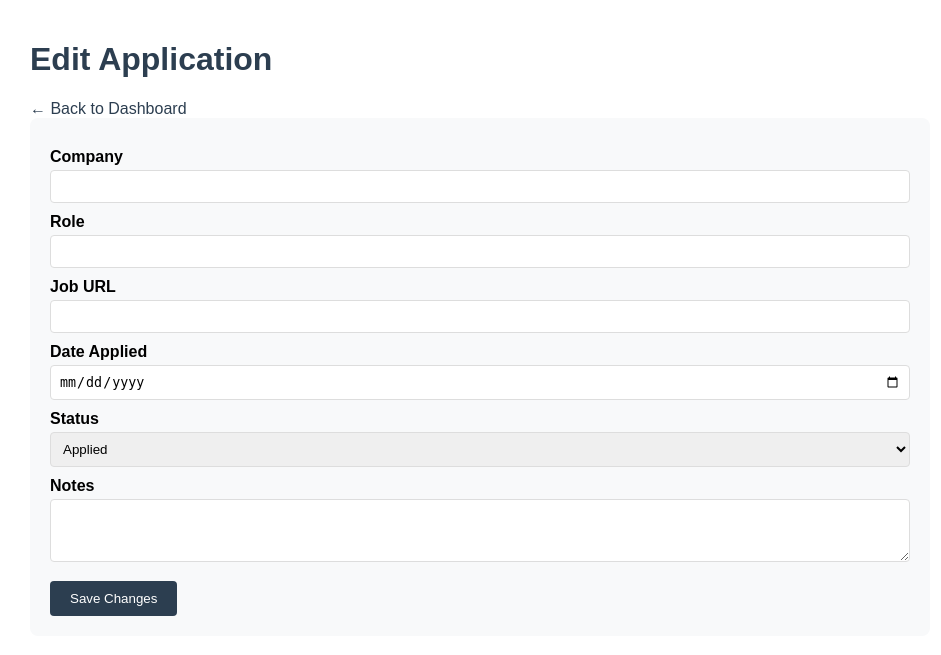
After one commit to AaryanMashruwala/Job-Tracker, a FastAPI app: template templates/edit.html in a window 1280 px wide. The commit adds this page. Shown: the top 655 px of the page, without its empty margins (160-1101 px from the left). Run offline with FastAPI, Linux system fonts and the light colour scheme; the template is opened without the code that fills it, so the values that code supplies are empty.

Commit message:
Add edit functonality with pre-filled form

```diff
--- a/main.py
+++ b/main.py
@@ -55,3 +55,33 @@ def delete_application(app_id: int, db: Session = Depends(get_db)):
         db.delete(application)
         db.commit()
     return RedirectResponse(url="/", status_code=303)
+
+@app.get("/edit/{app_id}")
+def edit_form(app_id: int, request: Request, db: Session = Depends(get_db)):
+    application = db.query(Application).filter(Application.id == app_id).first()
+    return templates.TemplateResponse("edit.html", {
+        "request": request,
+        "application": application
+    })
+
+@app.post("/edit/{app_id}")
+def edit_application(
+    app_id: int,
+    company: str = Form(...),
+    role: str = Form(...),
+    url: str = Form(""),
+    date_applied: str = Form(...),
+    status: str = Form("Applied"),
+    notes: str = Form(""),
+    db: Session = Depends(get_db)
+):
+    application = db.query(Application).filter(Application.id == app_id).first()
+    if application:
+        application.company = company
+        application.role = role
+        application.url = url
+        application.date_applied = date_applied
+        application.status = status
+        application.notes = notes
+        db.commit()
+    return RedirectResponse(url="/", status_code=303)
--- /dev/null
+++ b/templates/edit.html
@@ -0,0 +1,46 @@
+<!DOCTYPE html>
+<html>
+<head>
+    <title>Edit Application</title>
+    <style>
+        body { font-family: Arial, sans-serif; max-width: 900px; margin: 0 auto; padding: 20px; }
+        h1 { color: #2c3e50; }
+        form { background: #f8f9fa; padding: 20px; border-radius: 8px; }
+        label { display: block; margin-top: 10px; font-weight: bold; }
+        input, select, textarea { width: 100%; padding: 8px; margin-top: 4px; border: 1px solid #ddd; border-radius: 4px; box-sizing: border-box; }
+        button { margin-top: 15px; padding: 10px 20px; background: #2c3e50; color: white; border: none; border-radius: 4px; cursor: pointer; }
+        button:hover { background: #34495e; }
+        a { color: #2c3e50; text-decoration: none; }
+    </style>
+</head>
+<body>
+    <h1>Edit Application</h1>
+    <a href="/">← Back to Dashboard</a>
+
+    <form action="/edit/{{ application.id }}" method="post">
+        <label>Company</label>
+        <input type="text" name="company" value="{{ application.company }}" required>
+
+        <label>Role</label>
+        <input type="text" name="role" value="{{ application.role }}" required>
+
+        <label>Job URL</label>
+        <input type="url" name="url" value="{{ application.url }}">
+
+        <label>Date Applied</label>
+        <input type="date" name="date_applied" value="{{ application.date_applied }}" required>
+
+        <label>Status</label>
+        <select name="status">
+            {% for s in ["Applied", "Phone Screen", "Interview", "Offer", "Rejected", "Ghosted"] %}
+            <option value="{{ s }}" {% if s == application.status %}selected{% endif %}>{{ s }}</option>
+            {% endfor %}
+        </select>
+
+        <label>Notes</label>
+        <textarea name="notes" rows="3">{{ application.notes }}</textarea>
+
+        <button type="submit">Save Changes</button>
+    </form>
+</body>
+</html>
--- a/templates/home.html
+++ b/templates/home.html
@@ -71,7 +71,7 @@
             <td class="status-{{ app.status|lower|replace(' ', '-') }}">{{ app.status }}</td>
             <td>{{ app.date_applied }}</td>
             <td>
-                <a href="/delete/{{ app.id }}">Delete</a>
+                <a href="/edit/{{ app.id }}">Edit</a> | <a href="/delete/{{ app.id }}">Delete</a>
             </td>
         </tr>
         {% endfor %}
```
Also changed, not shown: jobs.db.
